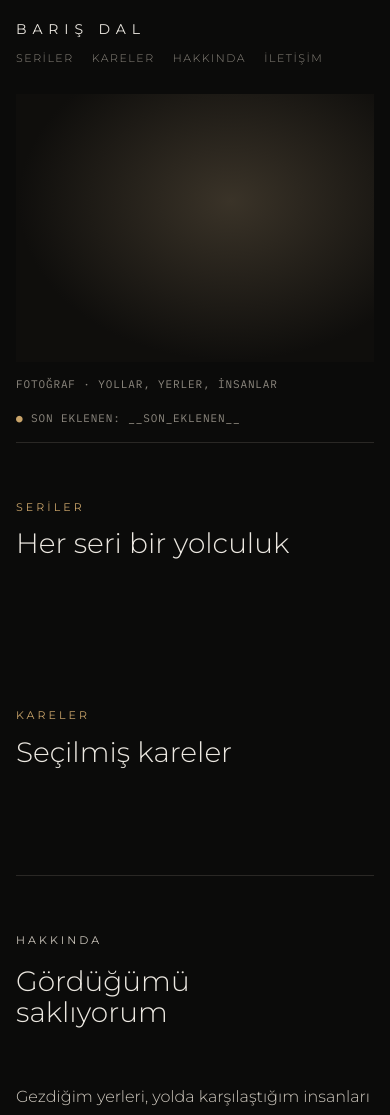
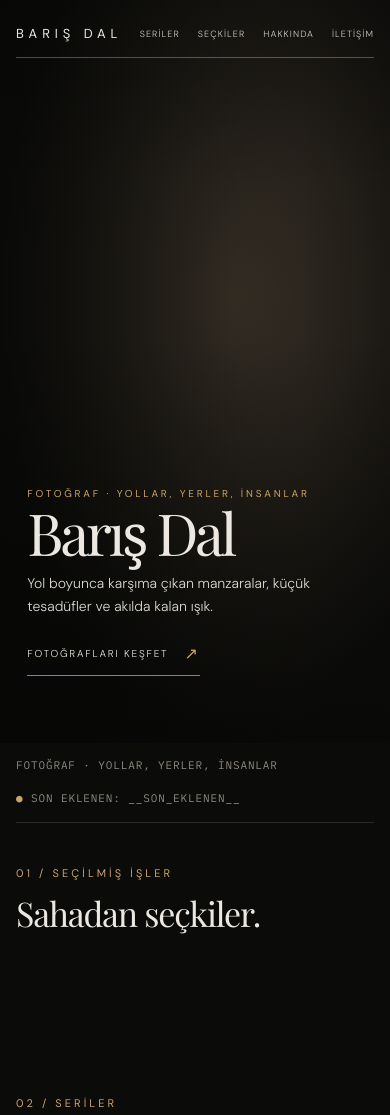
Before and after one commit to Ronin677/dalbaris, a website: page sablon/index.html in a window 390 px wide. Shown: the top 1115 px of the page. Drawn offline with nearby package versions, Linux system fonts and the light colour scheme; a web font is replaced by a local one.

Commit message:
Redesign portfolio with cinematic photography layout

```diff
--- a/sablon/index.html
+++ b/sablon/index.html
@@ -16,13 +16,14 @@
 <link rel="icon" href="/favicon.svg" type="image/svg+xml">
 <link rel="preconnect" href="https://fonts.googleapis.com">
 <link rel="preconnect" href="https://fonts.gstatic.com" crossorigin>
-<link rel="stylesheet" href="https://fonts.googleapis.com/css2?family=Montserrat:wght@200;300;400;500&family=IBM+Plex+Mono&display=swap">
+<link rel="stylesheet" href="https://fonts.googleapis.com/css2?family=DM+Sans:wght@300;400;500&family=Playfair+Display:ital,wght@0,400;0,500;1,400&family=IBM+Plex+Mono&display=swap">
 <style>
 /* Sinema perdesi: 2.39:1 letterbox açılış, seriler, sessiz kare ızgarası. Tek koyu dünya. */
 :root{
   --bg:#0b0b0a;--bg-2:#141412;--fg:#ece8e1;--muted:#8d887f;--line:#2a2825;--accent:#c9a46a;
-  --sans:"Montserrat","Helvetica Neue",Arial,sans-serif;
+  --sans:"DM Sans","Helvetica Neue",Arial,sans-serif;
   --mono:"IBM Plex Mono","SFMono-Regular",Menlo,monospace;
+  --serif:"Playfair Display",Georgia,serif;
   color-scheme:dark;
 }
 *{box-sizing:border-box}
@@ -32,27 +33,38 @@ body{margin:0;background:var(--bg);color:var(--fg);font-family:var(--sans);font-
 a{color:inherit}
 img{max-width:100%;display:block}
 [hidden]{display:none!important}
-.wrap{max-width:1360px;margin:0 auto}
+.wrap{max-width:1360px;margin:0 auto;position:relative;display:flex;flex-direction:column}
 :focus-visible{outline:1px solid var(--accent);outline-offset:4px}
 
-header{display:flex;justify-content:space-between;align-items:center;gap:16px;padding-block:22px;flex-wrap:wrap}
-.mark{letter-spacing:.42em;font-size:14px;font-weight:400;text-decoration:none}
-nav{display:flex;gap:28px;flex-wrap:wrap}
-nav a{font-size:11.5px;letter-spacing:.2em;text-transform:uppercase;text-decoration:none;color:var(--muted);transition:color .2s}
-nav a:hover{color:var(--fg)}
+header{position:absolute;z-index:3;top:15px;left:0;right:0;display:flex;justify-content:space-between;align-items:center;gap:16px;padding-block:16px;border-bottom:1px solid rgba(236,232,225,.3);flex-wrap:wrap}
+.mark{letter-spacing:.38em;font-size:13px;font-weight:400;text-decoration:none;color:var(--fg)}
+nav{display:flex;gap:clamp(16px,2.4vw,34px);flex-wrap:wrap}
+nav a{font-size:10px;letter-spacing:.17em;text-transform:uppercase;text-decoration:none;color:#d0cec7;transition:color .2s}
+nav a:hover{color:var(--accent)}
 
-.hero{position:relative;margin-top:8px}
-.frame{position:relative;aspect-ratio:2.39/1;max-width:100%;overflow:hidden;background:radial-gradient(ellipse at 60% 40%,#3a3328,#0f0e0c 70%)}
-.frame img{width:100%;height:100%;object-fit:cover;animation:in 1.6s ease both}
+.hero{position:relative;margin:0 calc((100vw - 100%)/-2);width:100vw;height:min(92svh,1000px);min-height:600px;overflow:hidden;background:#111}
+.frame{position:absolute;inset:0;max-width:none;overflow:hidden;background:radial-gradient(ellipse at 60% 40%,#3a3328,#0f0e0c 70%)}
+.frame:after{content:"";position:absolute;inset:0;background:linear-gradient(90deg,rgba(4,5,4,.55),rgba(4,5,4,.04) 78%),linear-gradient(0deg,rgba(4,5,4,.58),transparent 55%),linear-gradient(180deg,rgba(4,5,4,.3),transparent 25%)}
+.frame img{width:100%;height:100%;object-fit:cover;object-position:center 52%;animation:in 1.6s ease both;filter:saturate(.78)}
+.hero-copy{position:absolute;z-index:1;left:max(5.1vw,calc((100vw - 1360px)/2 + 16px));right:6vw;bottom:12%;max-width:950px}
+.hero-copy .eyebrow{color:var(--accent);font-size:10px;margin-bottom:4px}
+.hero-copy h1{font:400 clamp(74px,11vw,150px)/.91 var(--serif);letter-spacing:-.055em;margin:0 0 14px;white-space:nowrap}
+.hero-copy p{font-size:clamp(14px,1.4vw,17px);color:#ddd9d0;max-width:52ch;margin:0 0 22px}
+.hero-link{display:inline-flex;gap:16px;align-items:center;padding-bottom:8px;border-bottom:1px solid rgba(236,232,225,.55);font-size:10px;letter-spacing:.18em;text-transform:uppercase;text-decoration:none}
+.hero-link b{color:var(--accent);font-size:16px;font-weight:300;transition:transform .2s}
+.hero-link:hover b{transform:translateX(5px)}
 @keyframes in{from{opacity:.001;transform:scale(1.03)}to{opacity:1;transform:none}}
 .gizli{position:absolute!important;width:1px;height:1px;padding:0;margin:-1px;overflow:hidden;clip:rect(0 0 0 0);white-space:nowrap;border:0}
 .slate{display:flex;justify-content:space-between;gap:16px;flex-wrap:wrap;padding-block:14px;border-bottom:1px solid var(--line);
   font-family:var(--mono);font-size:11px;letter-spacing:.08em;color:var(--muted)}
 .slate b{color:var(--accent);font-weight:400}
 
-section{padding-block:80px}
+section{padding-block:92px}
+#kareler{order:1;padding-top:88px}
+#seriler{order:2}
+#hakkinda{order:3}
 .eyebrow{font-size:11px;letter-spacing:.28em;text-transform:uppercase;color:var(--accent);margin:0 0 12px;font-weight:400}
-h2{font-weight:300;font-size:clamp(28px,4vw,46px);line-height:1.1;margin:0 0 36px;text-wrap:balance}
+h2{font-family:var(--serif);font-weight:400;font-size:clamp(34px,4.8vw,58px);line-height:1.06;margin:0 0 36px;text-wrap:balance;letter-spacing:-.035em}
 
 .series{display:grid;grid-template-columns:repeat(auto-fill,minmax(min(100%,300px),1fr));gap:28px}
 .serie{cursor:pointer;background:none;border:0;padding:0;color:inherit;text-align:left;font:inherit}
@@ -66,8 +78,8 @@ h2{font-weight:300;font-size:clamp(28px,4vw,46px);line-height:1.1;margin:0 0 36p
 .filters{display:flex;gap:10px;flex-wrap:wrap;margin:-12px 0 28px}
 .filters button{background:none;border:1px solid var(--line);color:var(--muted);font:500 11px var(--sans);letter-spacing:.16em;text-transform:uppercase;padding:9px 16px;cursor:pointer;transition:all .2s}
 .filters button[aria-pressed="true"],.filters button:hover{border-color:var(--accent);color:var(--fg)}
-.grid{columns:3 300px;column-gap:12px}
-.shot{break-inside:avoid;margin:0 0 12px;cursor:zoom-in;position:relative;background:var(--bg-2)}
+.grid{display:grid;grid-template-columns:repeat(3,minmax(0,1fr));gap:clamp(12px,2vw,26px);align-items:start}
+.shot{break-inside:avoid;margin:0;cursor:zoom-in;position:relative;background:var(--bg-2)}
 .shot img{width:100%;height:auto}
 .shot figcaption{position:absolute;inset:auto 0 0 0;padding:32px 14px 12px;background:linear-gradient(transparent,rgba(0,0,0,.72));
   font-family:var(--mono);font-size:10.5px;letter-spacing:.06em;color:#d8d2c7;opacity:0;transition:opacity .3s}
@@ -81,7 +93,7 @@ h2{font-weight:300;font-size:clamp(28px,4vw,46px);line-height:1.1;margin:0 0 36p
 .about p{max-width:60ch;color:#cfc9bf;margin:0 0 16px}
 .kit{font-family:var(--mono);font-size:12px;color:var(--muted);display:grid;gap:6px;margin-top:24px}
 .kit b{color:var(--fg);font-weight:400}
-footer{border-top:1px solid var(--line);padding-block:40px 56px;display:flex;justify-content:space-between;gap:20px;flex-wrap:wrap;font-size:13px;color:var(--muted)}
+footer{order:4;border-top:1px solid var(--line);padding-block:40px 56px;display:flex;justify-content:space-between;gap:20px;flex-wrap:wrap;font-size:13px;color:var(--muted)}
 footer a{text-decoration:none;border-bottom:1px solid var(--line)}
 footer a:hover{border-color:var(--accent);color:var(--fg)}
 .mail{font-family:var(--mono);color:var(--fg)}
@@ -107,10 +119,15 @@ footer a:hover{border-color:var(--accent);color:var(--fg)}
 
 @media (max-width:760px){
   .about{grid-template-columns:minmax(0,1fr);gap:20px}
-  header{padding-block:18px;row-gap:10px}
-  nav{gap:14px 18px} nav a{letter-spacing:.14em;font-size:11px} nav .ig{display:none}
+  header{top:12px;padding-block:12px;row-gap:10px}
+  nav{gap:14px 18px} nav a{letter-spacing:.12em;font-size:9px} nav .ig{display:none}
+  .hero{height:88svh;min-height:570px}
+  .hero-copy{left:7%;right:7%;bottom:9%}
+  .hero-copy h1{font-size:clamp(58px,14vw,96px);white-space:normal}
+  .hero-copy p{font-size:14px}
+  #kareler{padding-top:42px}
+  .grid{grid-template-columns:repeat(2,minmax(0,1fr));gap:18px 11px}
   section{padding-block:56px}
-  .frame{aspect-ratio:4/3}
 }
 @media (prefers-reduced-motion:reduce){*{transition:none!important;animation:none!important;scroll-behavior:auto!important}}
 </style>
@@ -121,7 +138,7 @@ footer a:hover{border-color:var(--accent);color:var(--fg)}
     <a class="mark" href="#top">BARIŞ DAL</a>
     <nav aria-label="Ana menü">
       <a href="#seriler">Seriler</a>
-      <a href="#kareler">Kareler</a>
+      <a href="#kareler">Seçkiler</a>
       <a href="#hakkinda">Hakkında</a>
       <a href="#iletisim">İletişim</a>
       <a class="ig" href="https://www.instagram.com/brsdal/" target="_blank" rel="noopener">Instagram</a>
@@ -130,7 +147,12 @@ footer a:hover{border-color:var(--accent);color:var(--fg)}
 
   <div class="hero" id="top">
     <div class="frame" id="heroFrame"></div>
-    <h1 class="gizli">BARIŞ DAL — Fotoğraf</h1>
+    <div class="hero-copy">
+      <p class="eyebrow">Fotoğraf · Yollar, yerler, insanlar</p>
+      <h1>Barış Dal</h1>
+      <p>Yol boyunca karşıma çıkan manzaralar, küçük tesadüfler ve akılda kalan ışık.</p>
+      <a class="hero-link" href="#kareler">Fotoğrafları keşfet <b>↗</b></a>
+    </div>
   </div>
   <div class="slate">
     <span>FOTOĞRAF · YOLLAR, YERLER, İNSANLAR</span>
@@ -138,22 +160,22 @@ footer a:hover{border-color:var(--accent);color:var(--fg)}
   </div>
 
   <section id="seriler">
-    <p class="eyebrow">Seriler</p>
+    <p class="eyebrow">02 / Seriler</p>
     <h2>Her seri bir yolculuk</h2>
     <div class="series" id="seriesEl"></div>
   </section>
 
   <section id="kareler">
-    <p class="eyebrow">Kareler</p>
-    <h2>Seçilmiş kareler</h2>
+    <p class="eyebrow">01 / Seçilmiş işler</p>
+    <h2>Sahadan seçkiler.</h2>
     <div class="filters" role="group" aria-label="Seriye göre süz" id="filters"></div>
     <div class="grid" id="gridEl"></div>
   </section>
 
   <section class="about" id="hakkinda">
     <div>
-      <p class="eyebrow">Hakkında</p>
-      <h2>Gördüğümü<br>saklıyorum</h2>
+      <p class="eyebrow">03 / Fotoğrafçı</p>
+      <h2>Gördüğümü<br>saklıyorum.</h2>
     </div>
     <div>
       <p>Gezdiğim yerleri, yolda karşılaştığım insanları ve ışığın bir anlığına her şeyi değiştirdiği anları fotoğraflıyorum. Bu sayfa o anların arşivi.</p>
```
